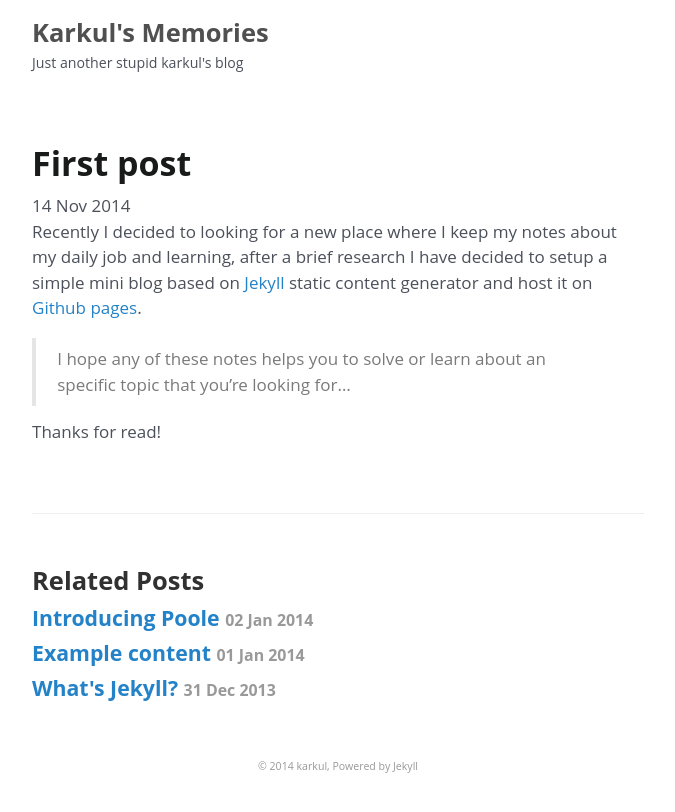
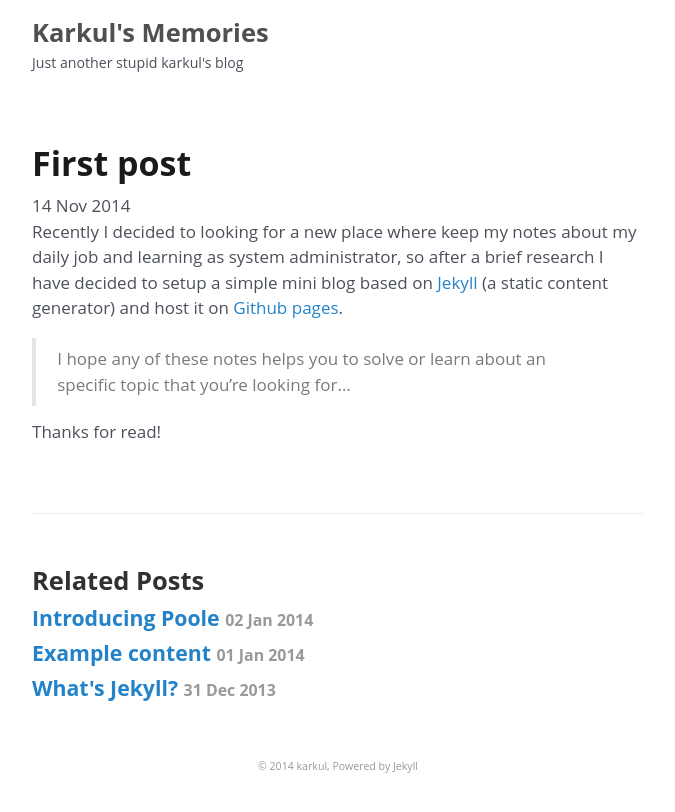
Before and after one commit to karkul/karkul.github.io, a Jekyll site: the page built from _posts/2014-11-14-First-Post.md, in a window 1280 px wide. Shown: the top 812 px of the page, without its empty margins (302-977 px from the left). Built offline with Jekyll 4.4.1, drawn with Linux system fonts in a browser that asks for light colours.

Commit message:
minor fix

```diff
--- a/_posts/2014-11-14-First-Post.md
+++ b/_posts/2014-11-14-First-Post.md
@@ -3,7 +3,7 @@
 title: First post
 ---
 
-Recently I decided to looking for a new place where I keep my notes about my daily job and learning, after a brief research I have decided to setup a simple mini blog based on [Jekyll](http://jekyllrb.com) static content generator and host it on [Github pages](http://pages.github.com).
+Recently I decided to looking for a new place where keep my notes about my daily job and learning as system administrator, so after a brief research I have decided to setup a simple mini blog based on [Jekyll](http://jekyllrb.com) (a static content generator) and host it on [Github pages](http://pages.github.com).
 
 > I hope any of these notes helps you to solve or learn about an specific topic that you're looking for...
 
```
